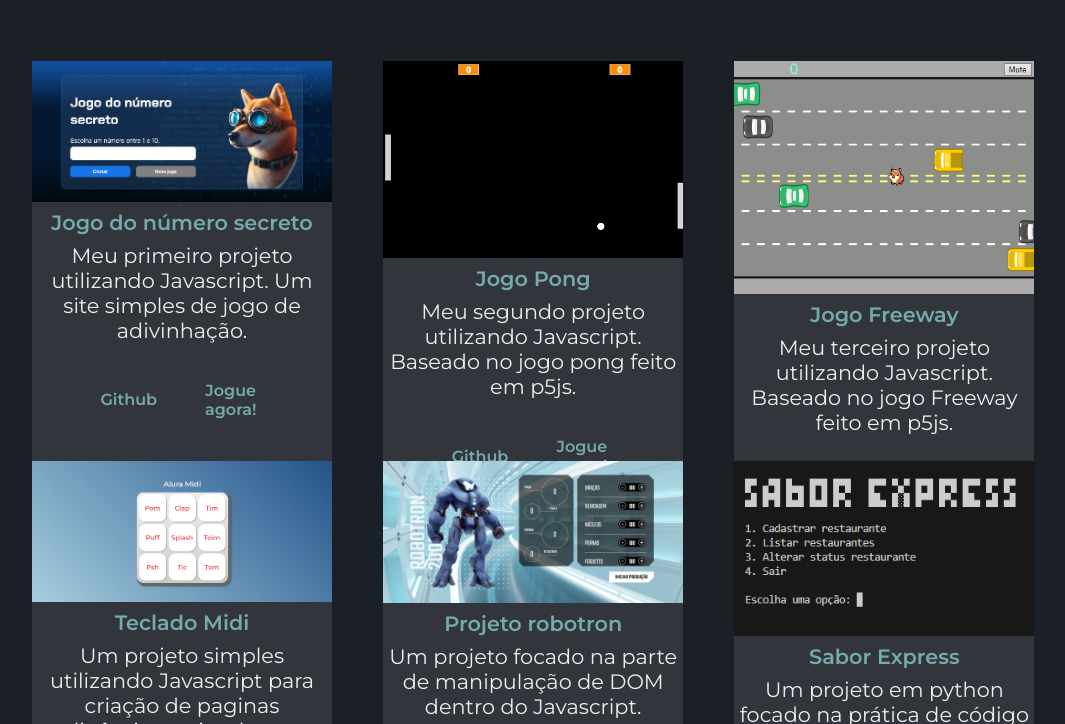
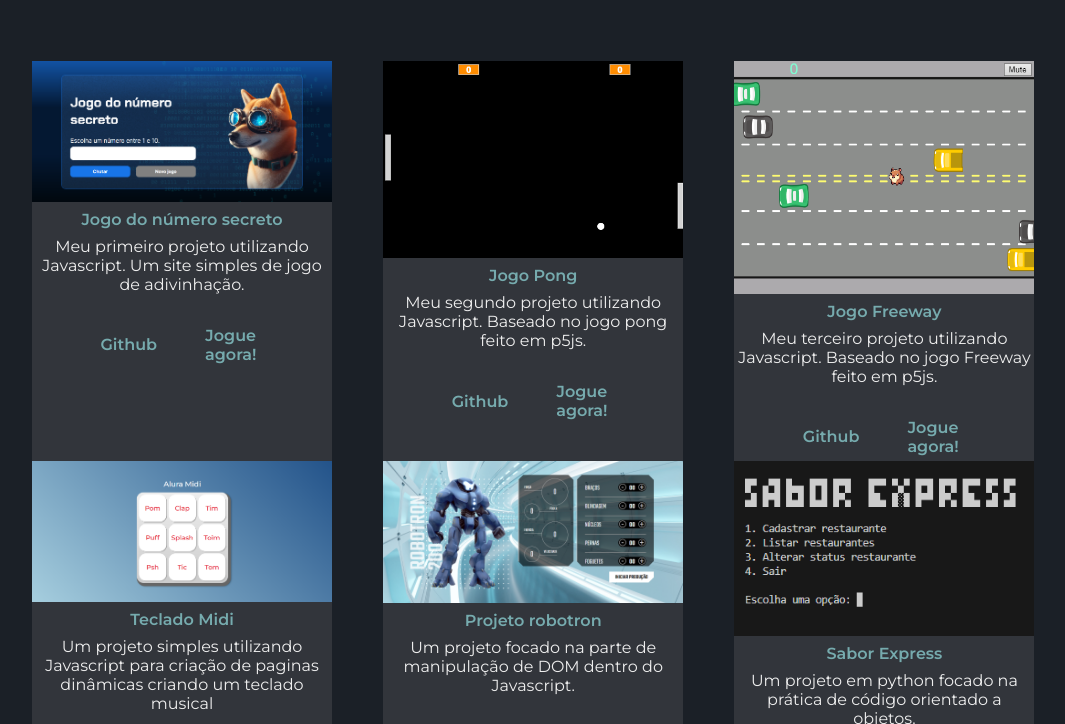
Before and after one commit to kadu111/portfolio, a plain HTML site: page projects.html in a window 1280 px wide. Shown: the part 58-782 px from the top of the page, without its empty margins (96-1161 px from the left). Drawn offline with Linux system fonts and the light colour scheme.

Commit message:
Consertado o tamanho da fonte.

```diff
--- a/projects.html
+++ b/projects.html
@@ -19,8 +19,8 @@
     <main class="apresentacao__projetos">
         <section class="apresentacao__conteudo__projetos">
             <img src="./assets/jogodonumsecreto.png" alt="Imagem do jogo do número secreto." class="apresentacao__imagem__projetos">
-            <p class="apresentacao__conteudo__texto"><strong class="texto-destaque">Jogo do número secreto</strong></p>
-            <p class="apresentacao__conteudo__texto">Meu primeiro projeto utilizando Javascript. Um site simples de jogo de adivinhação.</p>
+            <p class="apresentacao__conteudo__texto__projetos"><strong class="texto-destaque">Jogo do número secreto</strong></p>
+            <p class="apresentacao__conteudo__texto__projetos">Meu primeiro projeto utilizando Javascript. Um site simples de jogo de adivinhação.</p>
             <div class="apresentacao__links__projetos">
                 <a class="apresentacao__links__projetos__link" href="https://github.com/kadu111/jogo-do-numero-secreto">
                     Github
@@ -32,8 +32,8 @@
         </section>
         <section class="apresentacao__conteudo__projetos">
             <img src="./assets/pong.png" alt="Imagem do jogo pong." class="apresentacao__imagem__projetos">
-            <p class="apresentacao__conteudo__texto"><strong class="texto-destaque">Jogo Pong</strong></p>
-            <p class="apresentacao__conteudo__texto">Meu segundo projeto utilizando Javascript. Baseado no jogo pong feito em p5js.</p>
+            <p class="apresentacao__conteudo__texto__projetos"><strong class="texto-destaque">Jogo Pong</strong></p>
+            <p class="apresentacao__conteudo__texto__projetos">Meu segundo projeto utilizando Javascript. Baseado no jogo pong feito em p5js.</p>
             <div class="apresentacao__links__projetos">
                 <a class="apresentacao__links__projetos__link" href="https://github.com/kadu111/pong">
                     Github
@@ -45,8 +45,8 @@
         </section>
         <section class="apresentacao__conteudo__projetos">
             <img src="./assets/freeway.png" alt="Imagem do jogo Freeway." class="apresentacao__imagem__projetos">
-            <p class="apresentacao__conteudo__texto"><strong class="texto-destaque">Jogo Freeway</strong></p>
-            <p class="apresentacao__conteudo__texto">Meu terceiro projeto utilizando Javascript. Baseado no jogo Freeway feito em p5js.</p>
+            <p class="apresentacao__conteudo__texto__projetos"><strong class="texto-destaque">Jogo Freeway</strong></p>
+            <p class="apresentacao__conteudo__texto__projetos">Meu terceiro projeto utilizando Javascript. Baseado no jogo Freeway feito em p5js.</p>
             <div class="apresentacao__links__projetos">
                 <a class="apresentacao__links__projetos__link" href="https://github.com/kadu111/Freeway">
                     Github
@@ -58,8 +58,8 @@
         </section>
         <section class="apresentacao__conteudo__projetos">
             <img src="./assets/midi.png" alt="Imagem do site de soms midi." class="apresentacao__imagem__projetos">
-            <p class="apresentacao__conteudo__texto"><strong class="texto-destaque">Teclado Midi</strong></p>
-            <p class="apresentacao__conteudo__texto">Um projeto simples utilizando Javascript para criação de paginas dinâmicas criando um teclado musical</p>
+            <p class="apresentacao__conteudo__texto__projetos"><strong class="texto-destaque">Teclado Midi</strong></p>
+            <p class="apresentacao__conteudo__texto__projetos">Um projeto simples utilizando Javascript para criação de paginas dinâmicas criando um teclado musical</p>
             <div class="apresentacao__links__projetos">
                 <a class="apresentacao__links__projetos__link" href="https://github.com/kadu111/tecladomidi">
                     Github
@@ -71,8 +71,8 @@
         </section>
         <section class="apresentacao__conteudo__projetos">
             <img src="./assets/robotron.png" alt="Imagem do projeto do robotron." class="apresentacao__imagem__projetos">
-            <p class="apresentacao__conteudo__texto"><strong class="texto-destaque">Projeto robotron</strong></p>
-            <p class="apresentacao__conteudo__texto">Um projeto focado na parte de manipulação de DOM dentro do Javascript.</p>
+            <p class="apresentacao__conteudo__texto__projetos"><strong class="texto-destaque">Projeto robotron</strong></p>
+            <p class="apresentacao__conteudo__texto__projetos">Um projeto focado na parte de manipulação de DOM dentro do Javascript.</p>
             <div class="apresentacao__links__projetos">
                 <a class="apresentacao__links__projetos__link" href="https://github.com/kadu111/robotron2000">
                     Github
@@ -81,8 +81,8 @@
         </section>
         <section class="apresentacao__conteudo__projetos">
             <img src="./assets/saborexpress.png" alt="Imagem do terminal rodando sabor express." class="apresentacao__imagem__projetos">
-            <p class="apresentacao__conteudo__texto"><strong class="texto-destaque">Sabor Express</strong></p>
-            <p class="apresentacao__conteudo__texto">Um projeto em python focado na prática de código orientado a objetos.</p>
+            <p class="apresentacao__conteudo__texto__projetos"><strong class="texto-destaque">Sabor Express</strong></p>
+            <p class="apresentacao__conteudo__texto__projetos">Um projeto em python focado na prática de código orientado a objetos.</p>
             <div class="apresentacao__links__projetos">
                 <a class="apresentacao__links__projetos__link" href="https://github.com/kadu111/saborexpress">
                     Github
--- a/styles/style.css
+++ b/styles/style.css
@@ -103,6 +103,11 @@ body{
     align-self: center;
 }
 
+.apresentacao__conteudo__texto__projetos{
+    font-size: 1rem;
+    font-family: var(--fonte-secundaria);
+}
+
 .apresentacao__links{
     display: flex;
     flex-direction: column;
@@ -144,7 +149,7 @@ body{
     display: flex;
     gap: 25%;
     align-items: center;
-    padding: 10%;
+    padding: 8%;
 }
 
 .apresentacao__links__projetos__link{
```
